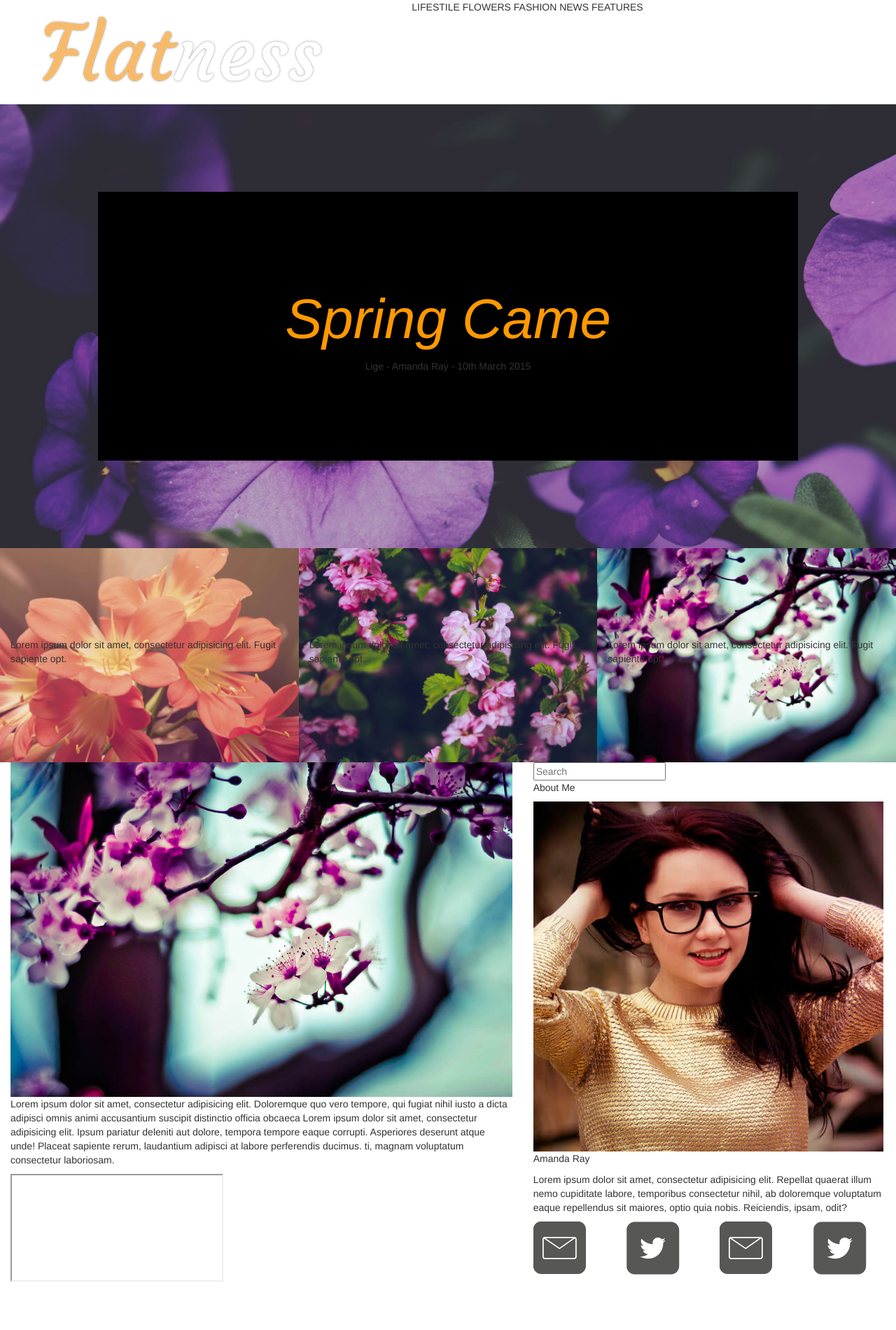
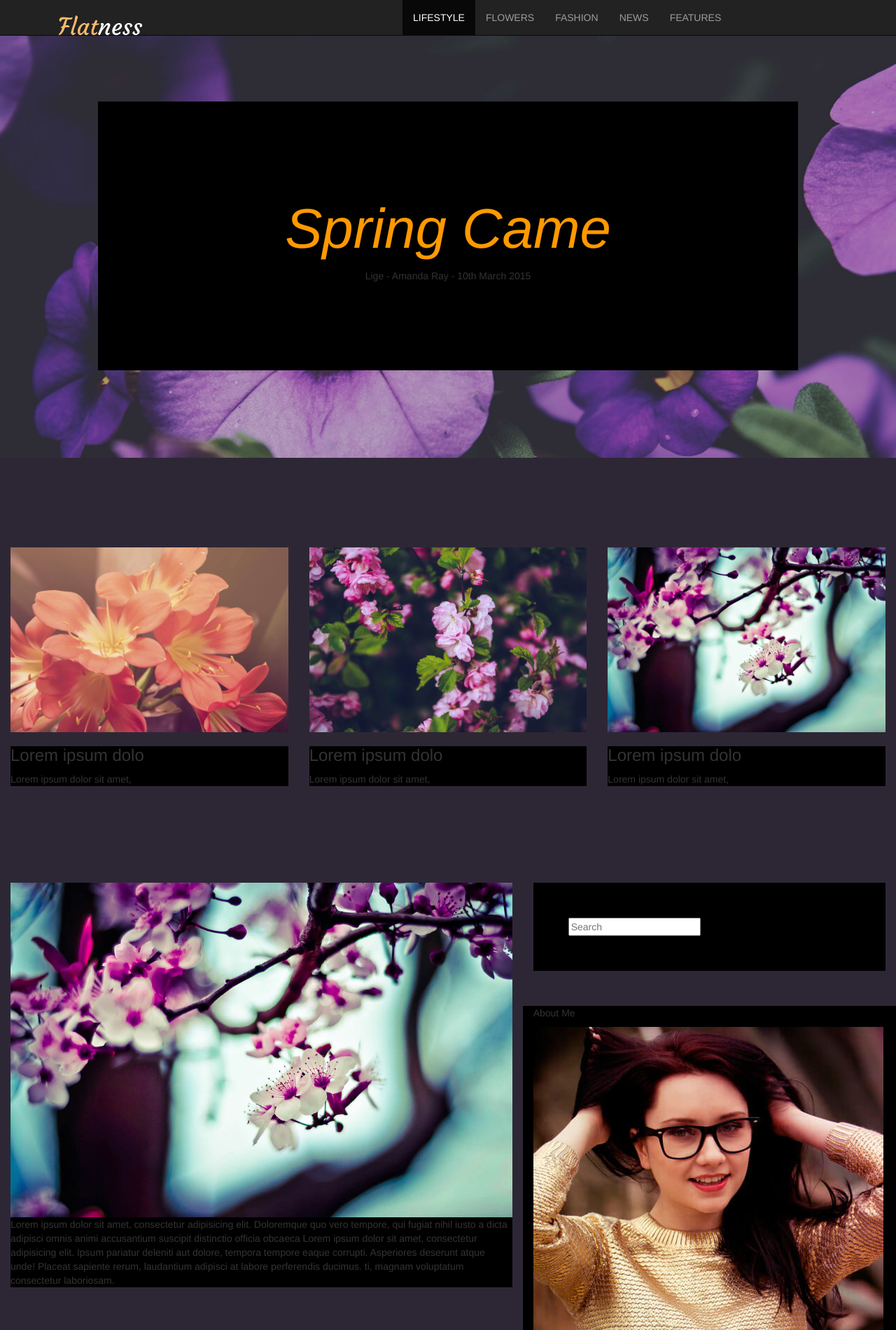
Before and after one commit to YasuryOlivier/26_Sprint, a plain HTML site: page index.html in a window 1280 px wide. Shown: the top 1900 px of the page at 70% size. Before the commit the page ends 1836 px from the top, so only its background shows below. Drawn offline with nearby package versions, Linux system fonts and the light colour scheme; files that its build step writes are made by us from their sources; grey boxes are pictures that could not be loaded.

Commit message:
es la version final

```diff
--- a/css/main.css
+++ b/css/main.css
@@ -1,7 +1,17 @@
-/* Inserta tu codigo aqui */
-li{
-	display: inline-block;
-	list-style:none;
+/* */
+ul{
+	color: white;
+	margin-bottomn: 100px;
+
+}
+.bg-md{
+	background-color: #2d2735;
+}
+.espacio{
+	margin-bottom: 10%;
+}
+.espacio-1{
+	padding-left: 3%;
 }
 .fondo-1{
 	background-image: url("../img/header-image.jpg");
@@ -13,28 +23,29 @@ li{
 	margin: 10%;
 	padding: 10%;
 }
-span{
+.tit{
 	font-size: 570%;
 	color: #ff9900;
 	font-style: italic;
 }
-.flor-1{
-	background-image: url("../img/image7.jpg");
-}
-.flor-2{
-	background-image: url("../img/image3.jpg")
-}
-.flor-3{
-	background-image: url("../img/image4.jpg")
-}
-.flores{
-	background-repeat: no-repeat;
-	background-size: cover;
-	height: 100%;
-	padding: 10%;
+
+.bg-negro{
+background-color:#000;
 }
 
-/* Responsive */
+.logo{
+	width: 30%;
+	height: 1%;
+	margin-bottom:1%;
+}
+.buscador{
+	padding: 50px;
+	width: 100%;
+}
+.img-2{
+	width: 20px;
+	height: 10px;
+}
 
 @media screen and (max-width : 920px) {
 
--- a/index.html
+++ b/index.html
@@ -7,90 +7,118 @@
 	<link href='https://fonts.googleapis.com/css?family=Courgette' rel='stylesheet' type='text/css'>
 	<link rel="stylesheet" href="css/font-awesome.css">
 	<link rel="stylesheet" href="css/main.css">
-	<link rel="stylesheet" type="text/css" href="css/bootstrap-3.3.7-dist/css/bootstrap.min.js">
+	<link rel="stylesheet" type="text/css" href="css/bootstrap-3.3.7-dist/js/bootstrap.min.js">
 	<link rel="stylesheet" type="text/css" href="css/bootstrap-3.3.7-dist/css/bootstrap.css">
-	<link rel="stylesheet" type="text/css" href="css/bootstrap-3.3.7-dist/js/bootstrap.min.css">
+	<link rel="stylesheet" type="text/css" href="css/bootstrap-3.3.7-dist/css/bootstrap.min.css">
+	<script src="https://code.jquery.com/jquery-3.1.0.min.js"></script><!--Hace efecto-->
+  	<script src="http://maxcdn.bootstrapcdn.com/bootstrap/3.3.7/js/bootstrap.min.js"></script>"><!--Hace efecto-->
 </head>
-<body>
-	<header>
-		<div class="container-fluid">
-			<div class="row"><!--esta es la sección del menu-->
-				<div class="col-md-5">
-					<img src="img/header-logo.png" class="img-responsive">
+	<body class="bg-md">
+		<nav class="navbar navbar-inverse navbar-fixed-top"><!--Inicio de Nav Bar-->
+	      <div class="container">
+	        <div class="navbar-header">
+	          <button type="button" class="navbar-toggle collapsed" data-toggle="collapse" data-target="#navbar" aria-expanded="false" aria-controls="navbar">
+	            <span class="sr-only">Toggle navigation</span>
+	            <span class="icon-bar"></span>
+	            <span class="icon-bar"></span>
+	            <span class="icon-bar"></span>
+	          </button>
+	          <a class="navbar-brand" href="#"><img src="img/header-logo.png" alt="logo" class="img-responsive logo"></a>
 	        </div>
-				<div class="col-md-7">
-					<ul>
-						<li>LIFESTILE</li>
-						<li>FLOWERS</li>
-						<li>FASHION</li>
-						<li>NEWS</li>
-						<li>FEATURES</li>
+	        <div id="navbar" class="collapse navbar-collapse">
+	          <ul class="nav navbar-nav">
+	            <li class="active"><a href="#">LIFESTYLE</a></li>
+	            <li><a href="#">FLOWERS</a></li>
+	            <li><a href="#">FASHION</a></li>
+	            <li><a href="#">NEWS</a></li>
+	            <li><a href="#">FEATURES</a></li>
 	          </ul>
 	        </div>
 	      </div>
-		</div>
-	</header>
+	    </nav><!--Fin de nav-collapse -->
 		<section>
 			<div class="container-fluid">
 				<div class="row">
-				<div class="col-md-12 fondo-1"> <!--esta es la seccion de la imagen principal-->
-					<p class="negro text-center"><span>Spring Came</span> <br>Lige - Amanda Ray - 10th March 2015</p>
+					<div class="col-md-12 fondo-1 "> <!--esta es la seccion de la imagen principal-->
+						<p class="negro text-center"><span class="tit">Spring Came</span> <br>Lige - Amanda Ray - 10th March 2015</p>
 					</div>
 				</div>
 			</div>
+			<div class="espacio"></div><!--este es un espacio-->
 		</section>
 		<section>
 			<div class="container-fluid"><!--esta es la seccion de las fotografias-->
 				<div class="row">
-				<div class="col-md-4 flor-1 flores">
-					<p>Lorem ipsum dolor sit amet, consectetur adipisicing elit. Fugit sapiente opt.</p>
-				</div>
-				<div class="col-md-4 flor-2 flores">
-					<p>Lorem ipsum dolor sit amet, consectetur adipisicing elit. Fugit sapiente opt.</p>
-				</div>
-				<div class="col-md-4 flor-3 flores">
-					<p>Lorem ipsum dolor sit amet, consectetur adipisicing elit. Fugit sapiente opt.</p>
+					<div class="col-md-4">
+						<div>
+							<img src="img/image7.jpg" class="img-responsive">
+								<div class="bg-negro">
+									<h3>Lorem ipsum dolo</h3>
+									<p>Lorem ipsum dolor sit amet, </p>
 								</div>
 						</div>
 					</div>
-	</section>
-	<section>
-		<div class="container-fluid"><!--esta es la sección de la izquierda-->
-			<div class="row">
-				<div class="col-md-7">
-					<img src="img/image4.jpg" class="img-responsive">
-					<div class="row">
-						<div class="col-md-12">
-							<p>Lorem ipsum dolor sit amet, consectetur adipisicing elit. Doloremque quo vero tempore, qui fugiat nihil iusto a dicta adipisci omnis animi accusantium suscipit distinctio officia obcaeca Lorem ipsum dolor sit amet, consectetur adipisicing elit. Ipsum pariatur deleniti aut dolore, tempora tempore eaque corrupti. Asperiores deserunt atque unde! Placeat sapiente rerum, laudantium adipisci at labore perferendis ducimus.	ti, magnam voluptatum consectetur laboriosam.</p>
-						</div>
-					</div>
-					<div class="row"><!--este es un video-->
-						<div class="col-md-12">
-							<iframe src="https://www.youtube.com/watch?v=0WXoIQX55GQ">
-							</iframe>
+					<div class="col-md-4">
+						<div>
+							<img src="img/image3.jpg" class="img-responsive">
+							<div class="bg-negro">
+								<h3>Lorem ipsum dolo</h3>
+									<p>Lorem ipsum dolor sit amet, </p>
 							</div>
 						</div>
 					</div>
-				<div class="col-md-5">
+					<div class="col-md-4">
+						<div>
+							<img src="img/image4.jpg" class="img-responsive">
+							<div class="bg-negro">
+								<h3>Lorem ipsum dolo</h3>
+								<p>Lorem ipsum dolor sit amet, </p>
+							</div>
+						</div>
+					</div>
+				</div>
+			</div>
+			<div class="espacio"></div>
+		</section><!--fin de la seccion de forografias-->
+		<section>
+			<div class="container-fluid"><!--esta es la sección de la derecha video-->
+				<div class="row">
+					<div class="col-md-7"><!--esta es la sección de la izquierda-->
+						<img src="img/image4.jpg" class="img-responsive">
+						<p class="bg-negro">Lorem ipsum dolor sit amet, consectetur adipisicing elit. Doloremque quo vero tempore, qui fugiat nihil iusto a dicta adipisci omnis animi accusantium suscipit distinctio officia obcaeca Lorem ipsum dolor sit amet, consectetur adipisicing elit. Ipsum pariatur deleniti aut dolore, tempora tempore eaque corrupti. Asperiores deserunt atque unde! Placeat sapiente rerum, laudantium adipisci at labore perferendis ducimus.	ti, magnam voluptatum consectetur laboriosam.</p>
+						<div class="row"><!--este es un video-->
+							<div class="col-md-12">
+								<div class="embed-responsive embed-responsive-16by9 ">
+									<iframe  src="https://www.youtube.com/embed/0WXoIQX55GQ"></iframe>
+								</div>
+								<p class="bg-negro">Lorem ipsum dolor sit amet, consectetur adipisicing elit. Repellat nihil harum officia excepturi natus fugit tempore sint quos voluptatem error ex reiciendis quidem labore magni perferendis totam non, enim ut.</p>
+							</div>
+						</div>
+					</div>
+					<div class="col-md-5 visible-lg"><!--inicio sección derecha-->
+						<div class="bg-negro buscador">
 							<input type="" name="" placeholder="Search">
+						</div>
+						<div class="espacio"></div>
 							<div class="row">
-						<div class="col-md-12">
+							<div class="col-md-12 bg-negro">
 								<p>About Me</p>
 								<img src="img/kew.jpg" class="img-responsive">
 								<p>Amanda Ray</p>
 								<p>Lorem ipsum dolor sit amet, consectetur adipisicing elit. Repellat quaerat illum nemo cupiditate labore, temporibus consectetur nihil, ab doloremque voluptatum eaque repellendus sit maiores, optio quia nobis. Reiciendis, ipsam, odit?</p>
 									<div class="row">
-								<div class="col-md-3">
-									<img src="img/mensaje.png" class="img-responsive">
+										<div class="col-md-1">
+											<img src="img/mensaje.png" class="img-responsive img-circle img-2">
 										</div>
-								<div class="col-md-3">
-									<img src="img/t.png" class="img-responsive">
+										<div class="col-md-1">
+											<img src="img/t.png" class="img-responsive img-circle img-2">
 										</div>
-								<div class="col-md-3">
-									<img src="img/mensaje.png" class="img-responsive">
+										<div class="col-md-1">
+											<img src="img/mensaje.png" class="img-responsive img-circle img-2">
 										</div>
-								<div class="col-md-3">
-									<img src="img/t.png" class="img-responsive">
+										<div class="col-md-9">
+											<img src="img/t.png" class="img-responsive img-circle img-2">
+										</div>
 									</div>
 								</div>
 							</div>
@@ -99,5 +127,14 @@
 				</div>
 			</div>
 		</section>
+		<footer class="bg-negro">
+			<div class="container-fluid">
+				<div class="row">
+					<div class="col-12">
+						<p class="text-center">Lorem ipsum dolor &copy;</p>
+					</div>
+				</div>
+			</div>
+		</footer>
 	</body>
 </html
```
Also changed, not shown: TRELLO.jpg (added), css/bootstrap-3.3.7-dist/css/bootstrap.css, 1 other file. Lines whose indentation alone changed are shown as unchanged.
